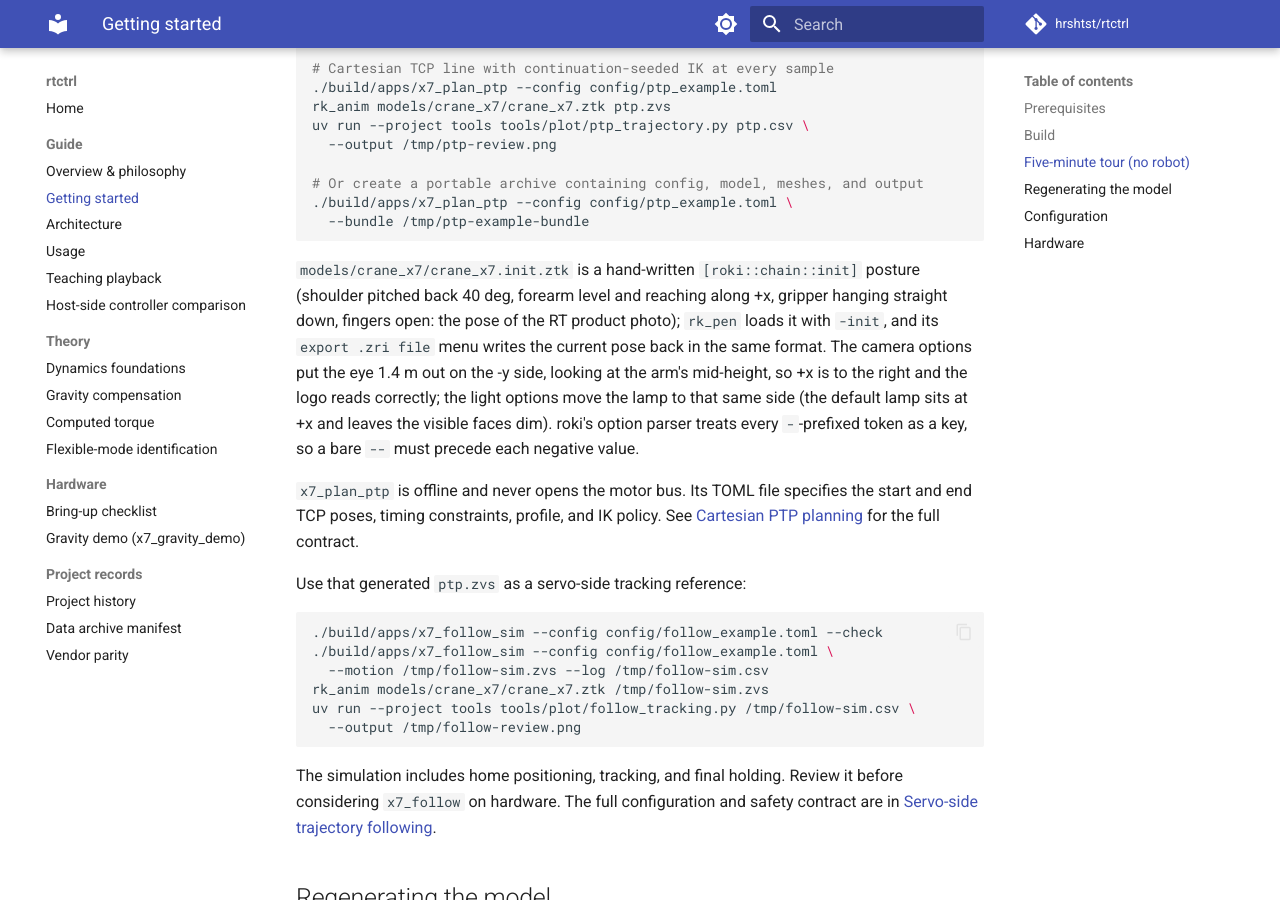
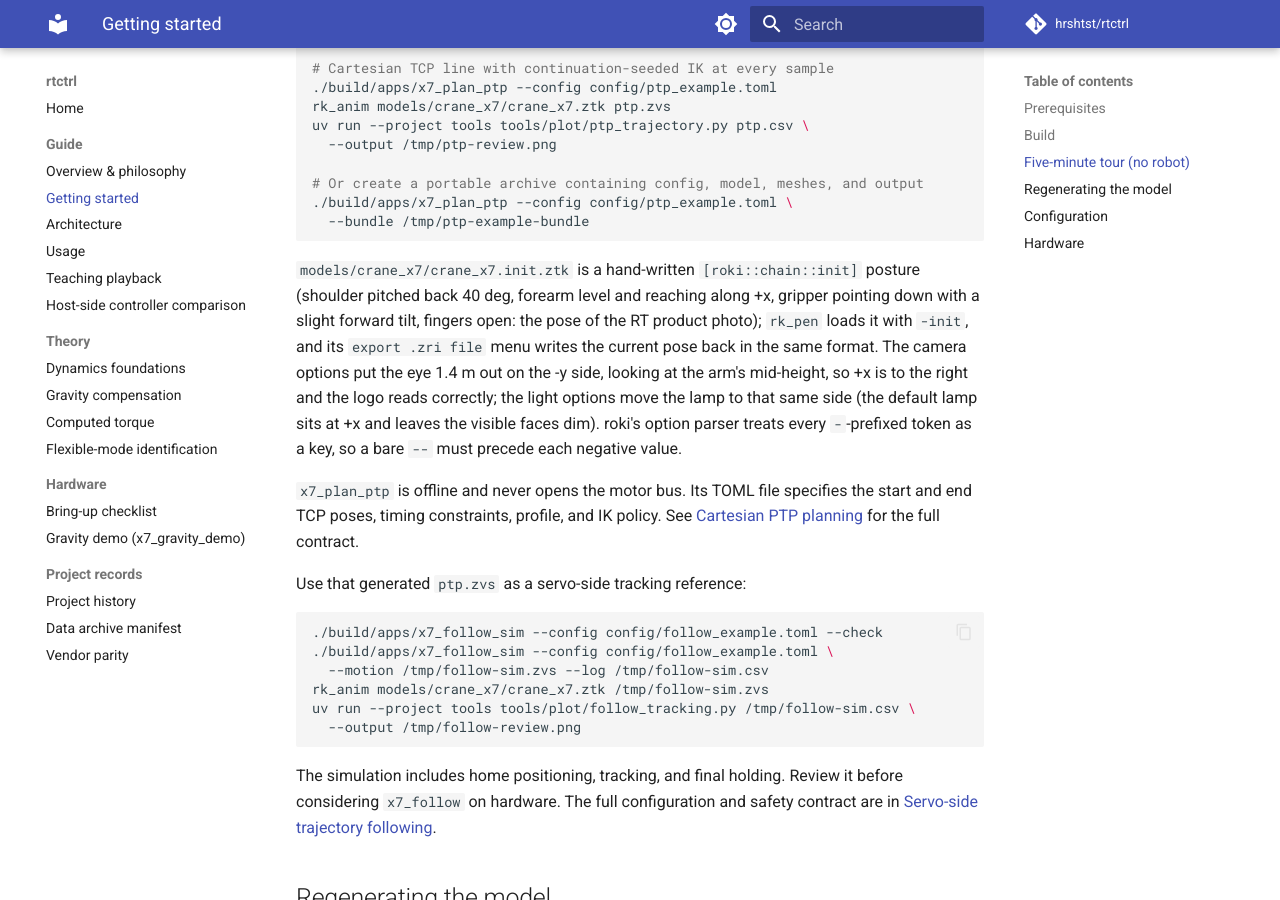
Before and after one commit to hrshtst/rtctrl, an MkDocs documentation site: the page built from docs/guide/getting-started.md, in a window 1280 px wide and 900 px high, scrolled down 2005 px. Built offline with MkDocs 1.6.1 and Material for MkDocs 9.7.7, drawn with Linux system fonts in a browser that asks for light colours; comment, search, counter and statistics services are not loaded.

Commit message:
fix(model): tilt init-posture wrist to -70 deg
Match the product photo more closely: the gripper points down with a
slight forward tilt rather than hanging straight down. Update the
posture description in the file header and the getting-started guide
to match.

Claude-Session: https://claude.ai/code/session_01PNPE9J44DxARgYLAq5Yj2n

```diff
--- a/docs/guide/getting-started.md
+++ b/docs/guide/getting-started.md
@@ -110,7 +110,7 @@ uv run --project tools tools/plot/ptp_trajectory.py ptp.csv \
 
 `models/crane_x7/crane_x7.init.ztk` is a hand-written `[roki::chain::init]`
 posture (shoulder pitched back 40 deg, forearm level and reaching along +x,
-gripper hanging straight down, fingers open: the pose of the RT product
+gripper pointing down with a slight forward tilt, fingers open: the pose of the RT product
 photo); `rk_pen` loads it with `-init`, and its `export .zri file` menu
 writes the current pose back in the same format. The camera options put the
 eye 1.4 m out on the -y side, looking at the arm's mid-height, so +x is to
```
Also changed, not shown: 1 other file.
